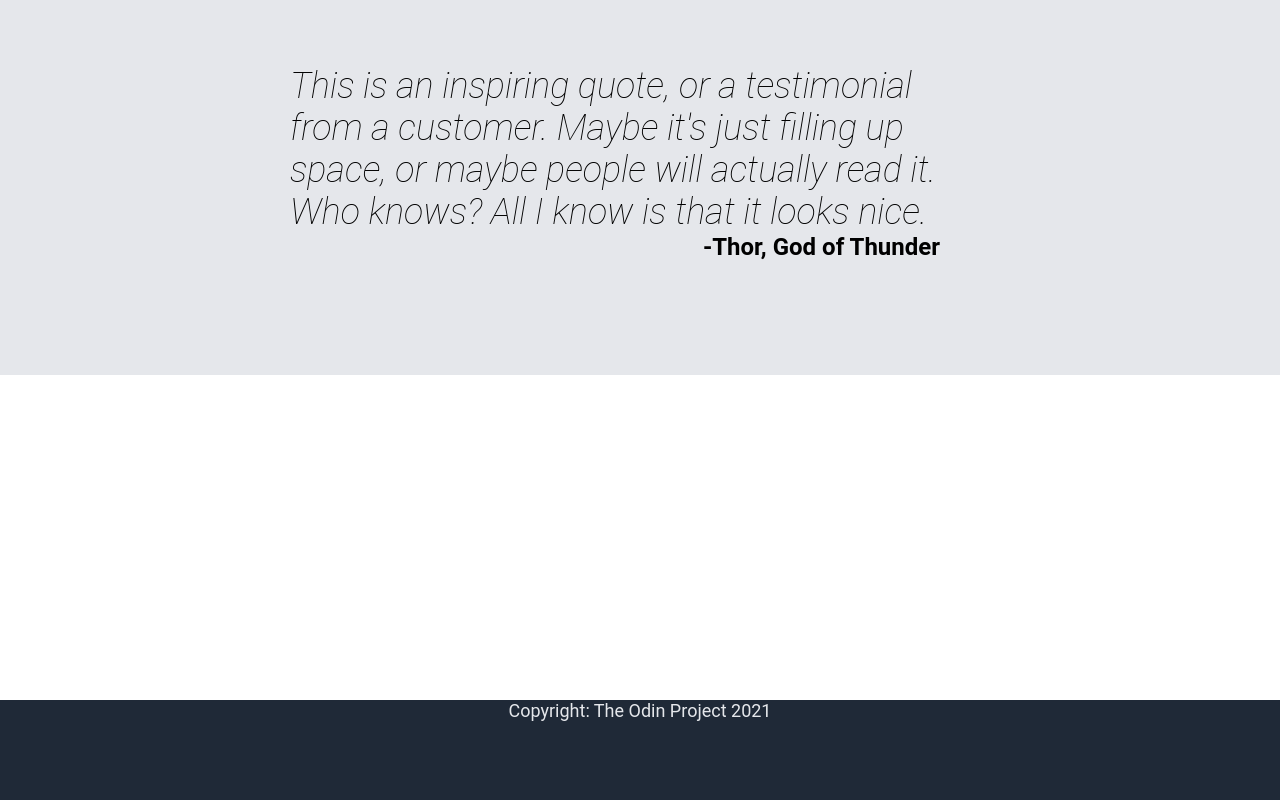
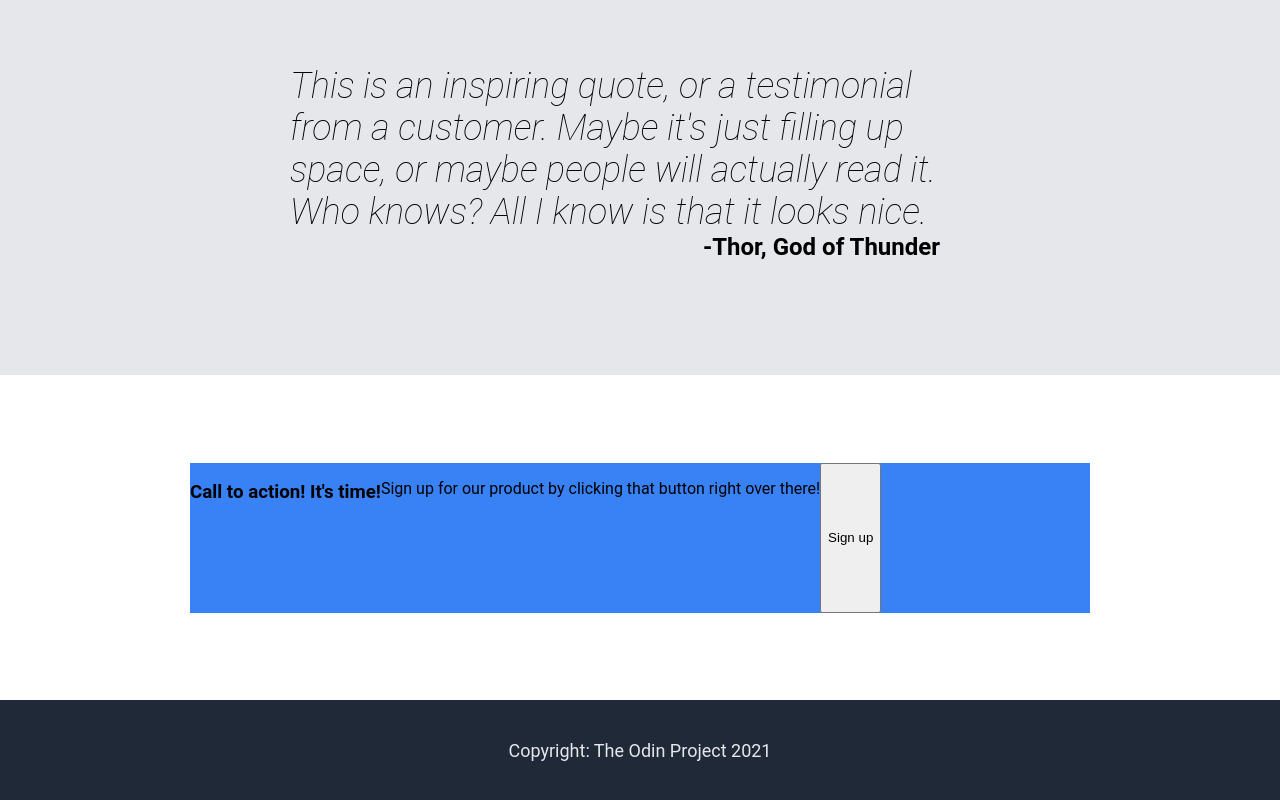
Before and after one commit to aaron-sisk/landing-page, a plain HTML site: page index.html in a window 1280 px wide. Shown: the part 877-1677 px from the top of the page. Drawn offline with Linux system fonts and the light colour scheme.

Commit message:
add text and cta to footer

```diff
--- a/css/style.css
+++ b/css/style.css
@@ -160,14 +160,24 @@ body {
     display: flex;
     flex-direction: column;
     justify-content: space-between;
-    align-items: stretch;
+}
+
+.cta-container {
+    display: flex;
+    justify-content: center;
+    align-items: center;
+    height: 325px;
 }
 
 .call-to-action {
-
+    display:flex;
+    width: 900px;
+    height: 150px;
+    background-color: #3882F6;
 }
 
 .copyright {
+    display: flex;
     background-color: #1F2937;
     height: 100px;
     text-align: center;
--- a/index.html
+++ b/index.html
@@ -62,7 +62,13 @@
     </div>
 
     <div class="footer">
-        <div class="call-to-action"></div>
+        <div class="cta-container">
+            <div class="call-to-action">
+                <h3>Call to action! It's time!</h3>
+                <p>Sign up for our product by clicking that button right over there!</p>
+                <button>Sign up</button>
+            </div>
+        </div>
         <div class="copyright"><p class="copyright">Copyright: The Odin Project 2021</p></div>
     </div>
 
```
